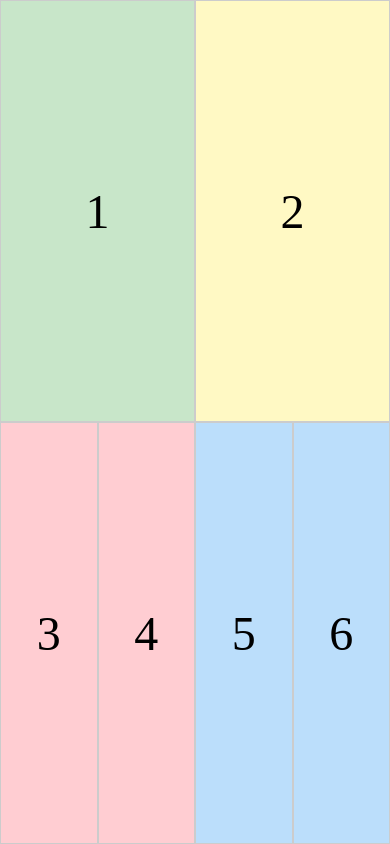
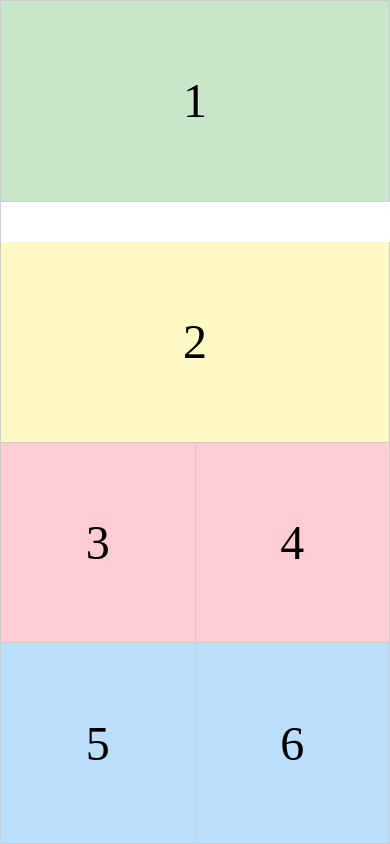
Before and after one commit to PJuan1699/Actividad-n-2-, a plain HTML site: page entrenamiento_02/Modelo 1/Index.html in a window 390 px wide. Drawn offline with Linux system fonts and the light colour scheme.

Commit message:
Refactor CSS for improved layout and responsiveness
Updated layout and styles for responsiveness and visual structure.

```diff
--- a/entrenamiento_02/Modelo 1/style.css
+++ b/entrenamiento_02/Modelo 1/style.css
@@ -1,13 +1,24 @@
 * { box-sizing: border-box; margin: 0; padding: 0; }
 
-body { width: 100%; height: 100vh; overflow: hidden; }
+html, body { width: 100%; height: 100%; overflow: hidden; }
 
 .container-section {
     display: grid;
     grid-template-columns: 1fr 1fr 1fr 1fr;
     grid-template-rows: 1fr 1fr;
     width: 100%;
-    height: 100vh;
+    height: 100%;
+    border-top: 0.1rem solid #ccc;
+    border-left: 0.1rem solid #ccc;
+}
+
+.container-section > div {
+    display: flex;
+    align-items: center;
+    justify-content: center;
+    font-size: 3rem;
+    border-right: 0.1rem solid #ccc;
+    border-bottom: 0.1rem solid #ccc;
 }
 
 .div1 { grid-column: 1 / 3; background: #c8e6c9; }
@@ -17,26 +28,42 @@ body { width: 100%; height: 100vh; overflow: hidden; }
 .div5 { background: #bbdefb; }
 .div6 { background: #bbdefb; }
 
-/* Centrar números */
-.container-section > div {
-    display: flex;
-    align-items: center;
-    justify-content: center;
-    font-size: 3rem;
-    border: 0.1rem solid #ccc;
-}
+@media (max-width: 37.5em) {
+    .container-section {
 
-/* Mobile */
-@media (max-width: 600%) {
-    .container-section {
         grid-template-columns: 1fr 1fr;
-        grid-template-rows: repeat(4, 1fr);
+
+
+        grid-template-rows: 1fr 0.2fr 1fr 1fr 1fr;
+        height: 100vh;
     }
 
-    .div1 { grid-column: 1 / 3; }
-    .div2 { grid-column: 1 / 3; }
-    .div3 { grid-column: 1 / 2; }
-    .div4 { grid-column: 2 / 3; }
-    .div5 { grid-column: 1 / 2; }
-    .div6 { grid-column: 2 / 3; }
+
+    .div1 {
+        grid-column: 1 / 3;
+        grid-row: 1;
+    }
+
+    .div2 {
+        grid-column: 1 / 3;
+        grid-row: 3;
+    }
+
+    .div3 {
+        grid-column: 1;
+        grid-row: 4;
+    }
+    .div4 {
+        grid-column: 2;
+        grid-row: 4;
+    }
+
+    .div5 {
+        grid-column: 1;
+        grid-row: 5;
+    }
+    .div6 {
+        grid-column: 2;
+        grid-row: 5;
+    }
 }
```
